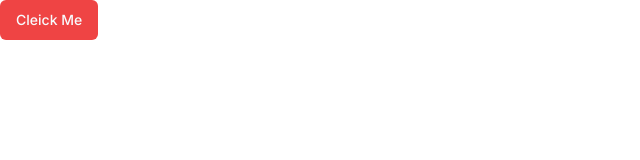
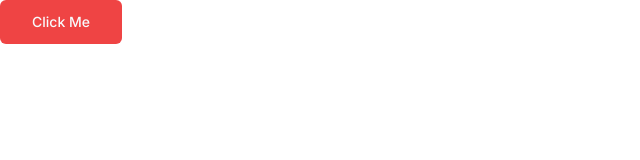
Before and after one commit to JoniMop/aitooling, a Next.js app in the folder aitool/: page / in a window 1280 px wide. Shown: the top 160 px of the page, without its empty margins (0-640 px from the left). Built offline with nearby package versions, Linux system fonts and the light colour scheme.

Commit message:
Adding to button and 100% to the body html

```diff
--- a/aitool/app/globals.css
+++ b/aitool/app/globals.css
@@ -1,6 +1,12 @@
 @tailwind base;
 @tailwind components;
 @tailwind utilities;
+
+html,
+body,
+:root {
+	height: 100%;
+}
 
 @layer base {
   :root {
--- a/aitool/app/page.tsx
+++ b/aitool/app/page.tsx
@@ -2,6 +2,6 @@ import { Button } from "@/components/ui/button";
 
 export default function Home() {
 	return (
-			<Button variant="destructive">Cleick Me</Button>
+			<Button variant="destructive" size="lg">Click Me</Button>
 	       )
 }
```
Also changed, not shown: 2 other files (tests, documents, lock files or other folders).
